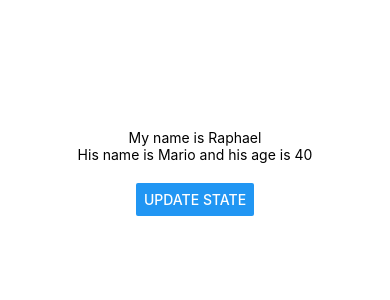
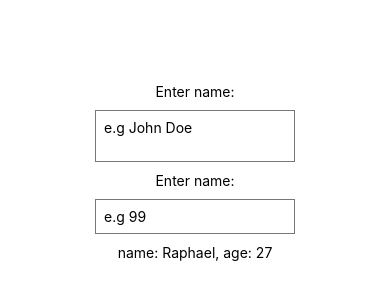
Before and after one commit to raphabarreto/mytodos, a React Native app: screen / in a window 390 px wide. Shown: the part 250-550 px from the top of the page. Built offline with nearby package versions, Linux system fonts and the light colour scheme.

Commit message:
Text Inputs

```diff
--- a/App.js
+++ b/App.js
@@ -1,24 +1,31 @@
 import React, { useState } from "react";
-import { StyleSheet, Text, View, Button } from "react-native";
+import { StyleSheet, Text, View, TextInput } from "react-native";
 
 export default function App() {
   const [name, setName] = useState("Raphael");
-  const [person, setPerson] = useState({ name: "Mario", age: 40 });
-
-  const clickHandler = () => {
-    setName("Chun-Li");
-    setPerson({ name: "Luigi", age: 45 });
-  };
+  const [age, setAge] = useState(27);
 
   return (
     <View style={styles.container}>
-      <Text>My name is {name}</Text>
+      <Text>Enter name:</Text>
+      <TextInput
+        multiline
+        style={styles.input}
+        placeholder="e.g John Doe"
+        onChangeText={val => setName(val)}
+      />
+
+      <Text>Enter name:</Text>
+      <TextInput
+        keyboardType="numeric"
+        style={styles.input}
+        placeholder="e.g 99"
+        onChangeText={val => setAge(val)}
+      />
+
       <Text>
-        His name is {person.name} and his age is {person.age}
+        name: {name}, age: {age}
       </Text>
-      <View style={styles.buttonContainer}>
-        <Button title="update state" onPress={clickHandler} />
-      </View>
     </View>
   );
 }
@@ -30,7 +37,11 @@
     alignItems: "center",
     justifyContent: "center"
   },
-  buttonContainer: {
-    marginTop: 20
+  input: {
+    borderWidth: 1,
+    borderColor: "#777",
+    padding: 8,
+    margin: 10,
+    width: 200
   }
 });
```
